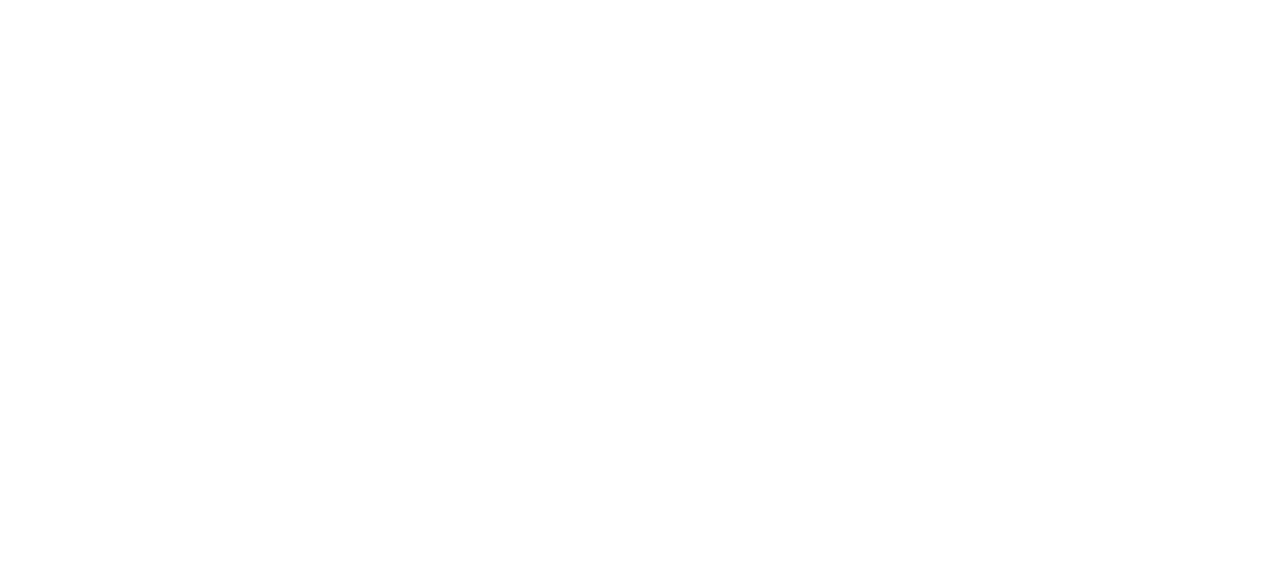
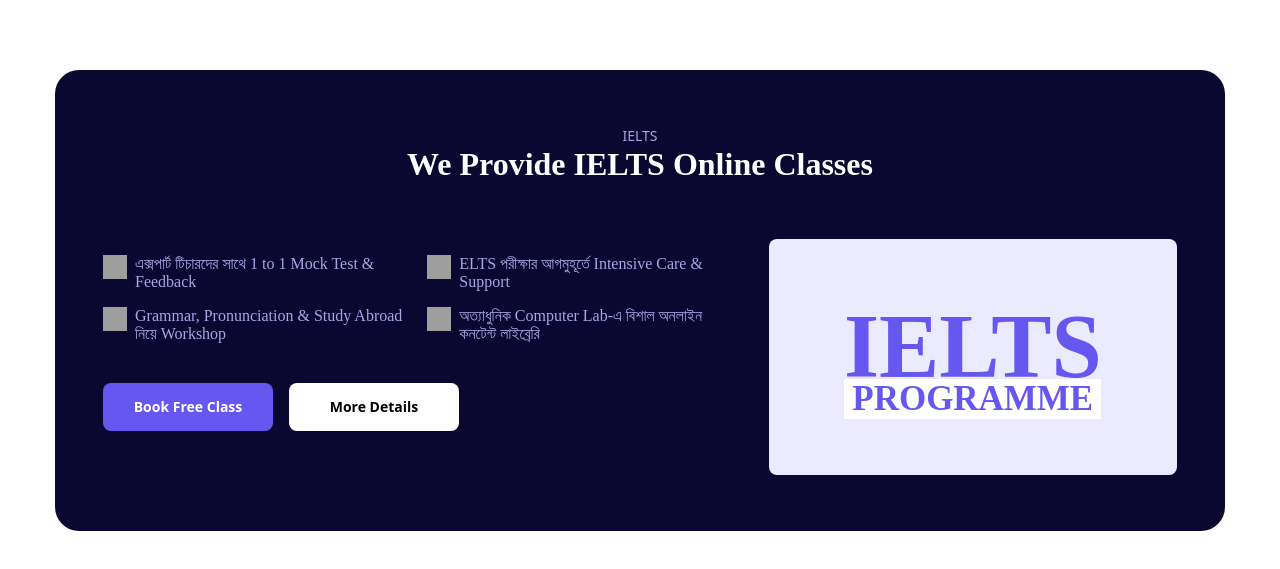
Before and after one commit to MasudBhuiya/dream-to-abroad, a React (Vite) app: page / in a window 1280 px wide. Shown: the part 2164-2733 px from the top of the page. Before the commit the page ends 2154 px from the top, so only its background shows below. Built offline with nearby package versions, Linux system fonts and the light colour scheme; grey boxes are pictures that could not be loaded.

Commit message:
added ielts section

```diff
--- a/src/Home/Banner/Banner.jsx
+++ b/src/Home/Banner/Banner.jsx
@@ -7,7 +7,7 @@
             <h1 className='banner-header'>Move Student</h1>
             <h1 className='banner-sub-header'>To Their Dream Country</h1>
             <p className='banner-p'>Identify the problem and work on solving it</p>
-           <button className='btn text-white px-5  mt-12 bg-[#6757F1] hover:bg-[#796cf0]'>Book a call</button>
+           <button className='btn text-white px-5  mt-12 bg-[#6757F1]'>Book a call</button>
            </div>
         </div>
     );
--- a/src/Home/Home/Home.jsx
+++ b/src/Home/Home/Home.jsx
@@ -2,6 +2,7 @@
 import Banner from '../Banner/Banner';
 import Service from '../Banner/Service/Service';
 import TopCountry from '../TopCountry/TopCountry';
+import IELTS from '../IELTS/IELTS';
 
 const Home = () => {
     return (
@@ -9,6 +10,7 @@
             <Banner></Banner>
             <Service></Service>
             <TopCountry></TopCountry>
+            <IELTS></IELTS>
         </div>
     );
 };
--- /dev/null
+++ b/src/Home/IELTS/IELTS.css
@@ -0,0 +1,49 @@
+.ielts{
+    display: flex;
+flex-direction: column;
+gap: 48px;
+align-self: stretch;
+background: #0A0830;
+}
+
+.ielts-header{
+    color: #FFF;
+text-align: center;
+font-family: Sora;
+font-size: 32px;
+font-style: normal;
+font-weight: 600;
+line-height: normal;
+text-transform: capitalize;
+}
+
+.ielts-design{
+    color: #6757F1;
+text-align: center;
+font-family: Poppins;
+font-size: 90.308px;
+font-style: normal;
+font-weight: 900;
+line-height: normal;
+text-transform: uppercase;
+}
+
+.steps{
+    color: #A8A5E3;
+font-family: Poppins;
+font-size: 16px;
+font-style: normal;
+font-weight: 500;
+line-height: normal;
+}
+
+.ielts-design2{
+    color: #6757F1;
+text-align: center;
+font-family: Poppins;
+font-size: 34.972px;
+font-style: normal;
+font-weight: 700;
+line-height: normal;
+text-transform: uppercase;
+}
--- /dev/null
+++ b/src/Home/IELTS/IELTS.jsx
@@ -0,0 +1,55 @@
+import React from 'react';
+import '../IELTS/IELTS.css'
+const IELTS = () => {
+    return (
+        <div className='ielts md:rounded-3xl px-5 py-14 md:px-12 max-w-[1170px] mx-auto my-16 text-white'>
+            <div >
+            <p className='text-sm text-center text-[#A8A5E3]'>IELTS</p>
+            <h1 className='ielts-header'>We provide IELTS online classes</h1>
+            </div>
+
+            <div className='md:flex md:flex-row-reverse gap-16 mt-2 md:mt-6'>
+
+            <section className='w-full md:w-[40%] bg-[#ECEAFF] flex flex-col items-center justify-center rounded-lg md:-my-4 p-14 mb-8 md:mb-0'>
+                <h1 className='ielts-design'>IELTS</h1>
+                <h1 className='ielts-design2 md:-mt-5 bg-white px-2'>Programme</h1>
+            </section>
+
+
+            <section className='w-full md:w-[60%]'>
+            <div className='md:flex gap-5 '>
+            <div className='flex flex-col gap-4 mb-4 md:mb-0'>
+                <div className='flex gap-2 steps'>
+                    <img className='w-6 h-6' src="https://i.ibb.co.com/5X16vhPN/elements-7.png" alt="" />
+                    <h1>এক্সপার্ট টিচারদের সাথে 1 to 1 Mock Test & Feedback</h1>
+                </div>
+                <div className='flex gap-2 steps'>
+                    <img className='w-6 h-6' src="https://i.ibb.co.com/5X16vhPN/elements-7.png" alt="" />
+                    <h1>Grammar, Pronunciation & Study Abroad নিয়ে Workshop</h1>
+                </div>
+            </div>
+            <div  className='flex flex-col gap-4'>
+                <div className='flex gap-2 steps'>
+                    <img className='w-6 h-6' src="https://i.ibb.co.com/5X16vhPN/elements-7.png" alt="" />
+                    <h1>ELTS পরীক্ষার আগমুহূর্তে Intensive Care & Support</h1>
+                </div>
+                <div className='flex gap-2 steps'>
+                    <img className='w-6 h-6' src="https://i.ibb.co.com/5X16vhPN/elements-7.png" alt="" />
+                    <h1>অত্যাধুনিক Computer Lab-এ বিশাল অনলাইন কনটেন্ট লাইব্রেরি</h1>
+                </div>
+            </div>
+            </div>
+
+           <div className='md:flex md:gap-4'>
+           <button className='btn text-white w-full sm:w-[170px] mt-6 md:mt-10 bg-[#6757F1] hover:bg-[#796cf0] border-none'>Book Free Class</button>
+           <button className='btn text-black w-full sm:w-[170px] mt-4 md:mt-10 bg-white hover:bg-[#dbd9d9] font-semibold border-none'>More Details</button>
+           </div>
+            </section>
+
+
+            </div>
+        </div>
+    );
+};
+
+export default IELTS;
--- a/src/Home/TopCountry/TopCountry.jsx
+++ b/src/Home/TopCountry/TopCountry.jsx
@@ -2,39 +2,39 @@
 import '../TopCountry/TopCountry.css'
 const TopCountry = () => {
     return (
-        <>
+        <div className='my-20'>
 
-        <div className=' mt-20 top-country py-20'>
+        <div className='  top-country py-20'>
 
             <p className='top px-5'>TOP COUNTRY</p>
             <h1 className='country-header px-5'>Best Country to study abroad</h1>
 
-            <div className='mt-12 max-w-[1440px] mx-auto px-5 flex flex-wrap justify-center items-center gap-5'>
-                <div className='country-img1 h-[220px] rounded-2xl relative w-[195px]'>
+            <div className='mt-12 max-w-[1440px] mx-auto px-5 grid grid-cols-2 sm:flex sm:flex-wrap justify-center items-center gap-5'>
+                <div className='country-img1 h-[220px] mx-auto sm:mx-0 rounded-2xl relative w-[100%] sm:w-[195px] '>
                     <div className='absolute bottom-4 left-3'>
                     <img  src="https://i.ibb.co.com/ccjH0fnW/image-3.png" alt="" />
                     <p className=' text-sm mt-1 text-white'>USA</p>
                     </div>
                 </div>
-                <div className='country-img2 h-[220px] rounded-2xl relative w-[195px]'>
+                <div className='country-img2 h-[220px] mx-auto sm:mx-0 rounded-2xl relative w-[100%] sm:w-[195px] '>
                     <div className='absolute bottom-4 left-3'>
                     <img  src="https://i.ibb.co.com/9HzdFX73/image-2.png" alt="" />
                     <p className=' text-sm mt-1 text-white'>Australia</p>
                     </div>
                 </div>
-                <div className='country-img3 h-[220px] rounded-2xl relative w-[195px]'>
+                <div className='country-img3 h-[220px] mx-auto sm:mx-0 rounded-2xl relative w-[100%] sm:w-[195px] '>
                     <div className='absolute bottom-4 left-3'>
                     <img  src="https://i.ibb.co.com/jkBWvR7T/image-4.png" alt="" />
                     <p className=' text-sm mt-1 text-white'>Canada</p>
                     </div>
                 </div>
-                <div className='country-img4 h-[220px] rounded-2xl relative w-[195px]'>
+                <div className='country-img4 h-[220px] mx-auto sm:mx-0 rounded-2xl relative w-[100%] sm:w-[195px] '>
                     <div className='absolute bottom-4 left-3'>
                     <img  src="https://i.ibb.co.com/whMNwTYL/image-5.png" alt="" />
                     <p className=' text-sm mt-1 text-white'>United Kingdom</p>
                     </div>
                 </div>
-                <div className='country-img5 h-[220px] rounded-2xl relative w-[195px]'>
+                <div className='country-img5 h-[220px] mx-auto sm:mx-0 rounded-2xl relative w-[100%] sm:w-[195px] '>
                     <div className='absolute bottom-4 left-3'>
                     <img  src="https://i.ibb.co.com/cSQghpDV/image-6.png" alt="" />
                     <p className=' text-sm mt-1 text-white'>Europe</p>
@@ -74,7 +74,7 @@
 </div>
 </div>
 
-</>
+</div>
     );
 };
 
```
